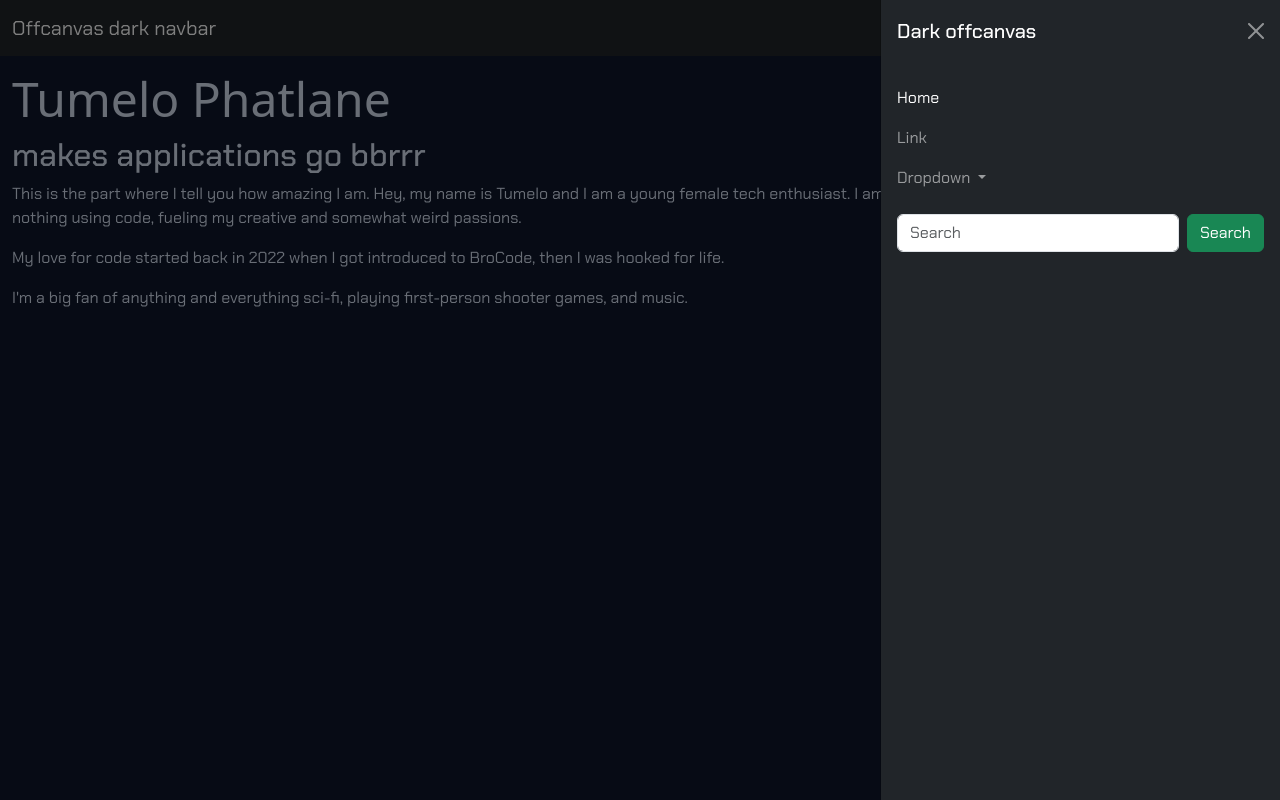
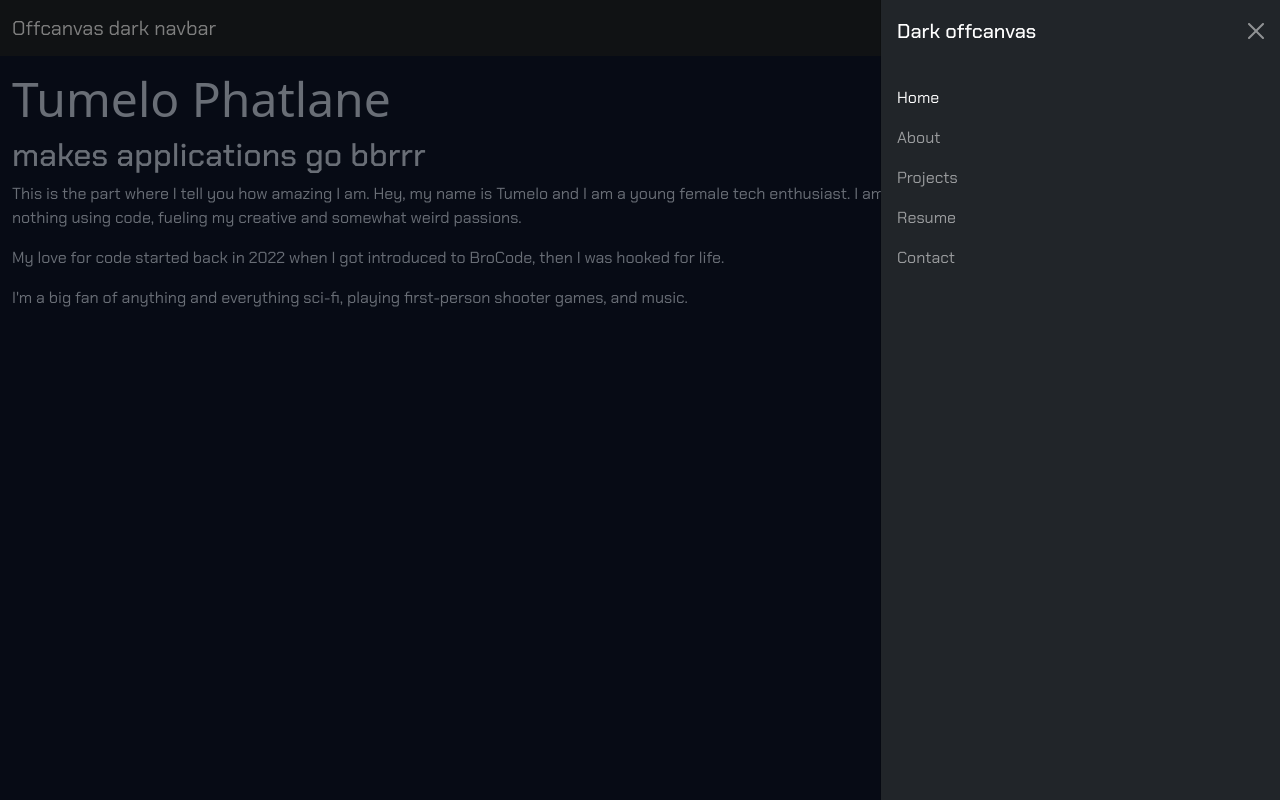
Before and after one commit to jvn310/MyPortfolio, a plain HTML site: page about.html in a window 1280 px wide. Both pictures are taken after a click on the button "Toggle navigation". Drawn offline with nearby package versions, Linux system fonts and the light colour scheme; a web font is replaced by a local one.

Commit message:
added tabs on navigation bar

```diff
--- a/about.html
+++ b/about.html
@@ -33,26 +33,18 @@
                   <a class="nav-link active" aria-current="page" href="#">Home</a>
                 </li>
                 <li class="nav-item">
-                  <a class="nav-link" href="#">Link</a>
+                  <a class="nav-link" href="#">About</a>
                 </li>
-                <li class="nav-item dropdown">
-                  <a class="nav-link dropdown-toggle" href="#" role="button" data-bs-toggle="dropdown" aria-expanded="false">
-                    Dropdown
-                  </a>
-                  <ul class="dropdown-menu dropdown-menu-dark">
-                    <li><a class="dropdown-item" href="#">Action</a></li>
-                    <li><a class="dropdown-item" href="#">Another action</a></li>
-                    <li>
-                      <hr class="dropdown-divider">
-                    </li>
-                    <li><a class="dropdown-item" href="#">Something else here</a></li>
-                  </ul>
-                </li>
+                <li class="nav-item">
+                    <a class="nav-link" href="#">Projects</a>
+                  </li>
+                  <li class="nav-item">
+                    <a class="nav-link" href="#">Resume</a>
+                  </li>
+                  <li class="nav-item">
+                    <a class="nav-link" href="#">Contact</a>
+                  </li>
               </ul>
-              <form class="d-flex mt-3" role="search">
-                <input class="form-control me-2" type="search" placeholder="Search" aria-label="Search">
-                <button class="btn btn-success" type="submit">Search</button>
-              </form>
             </div>
           </div>
         </div>
```
